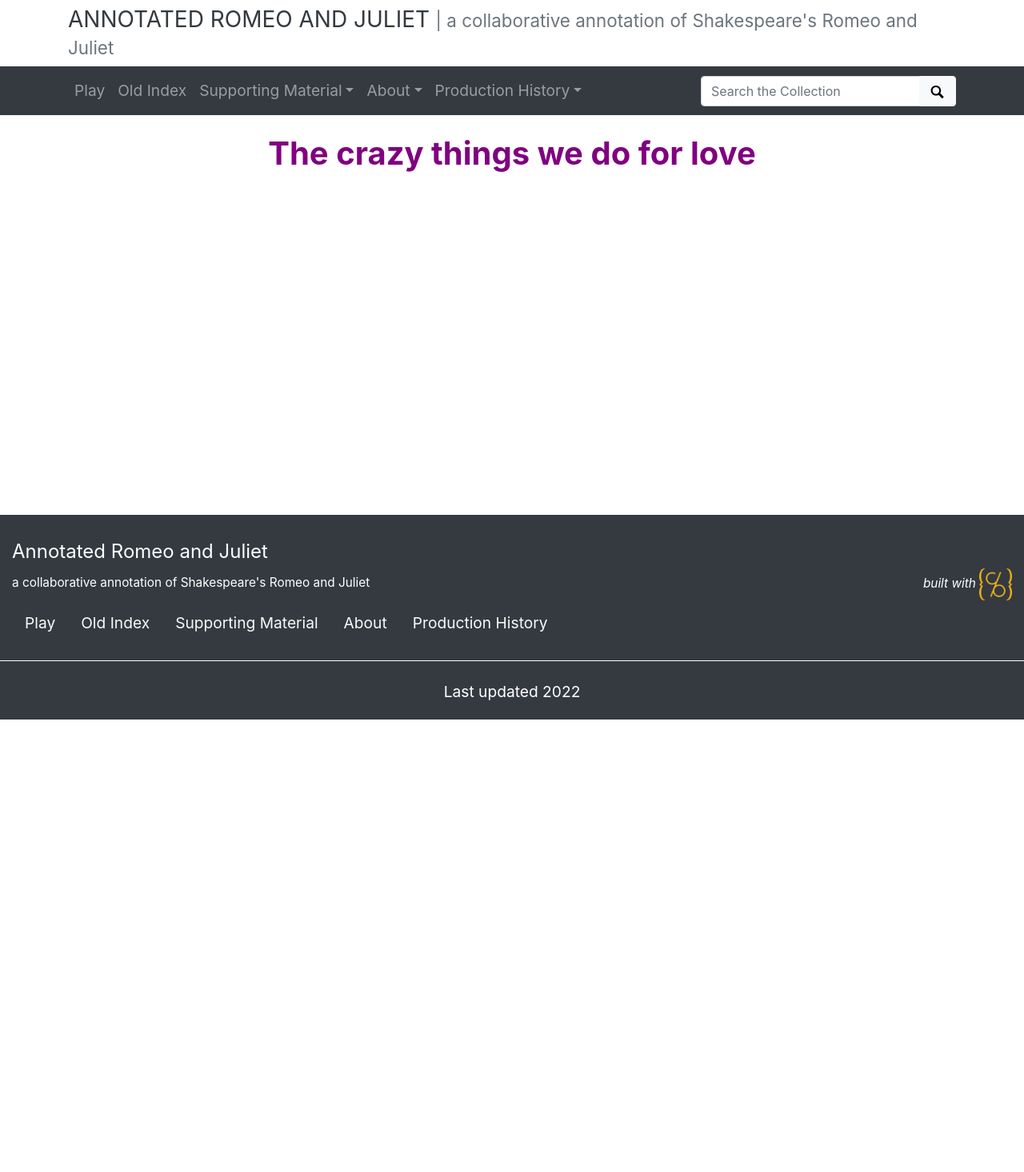
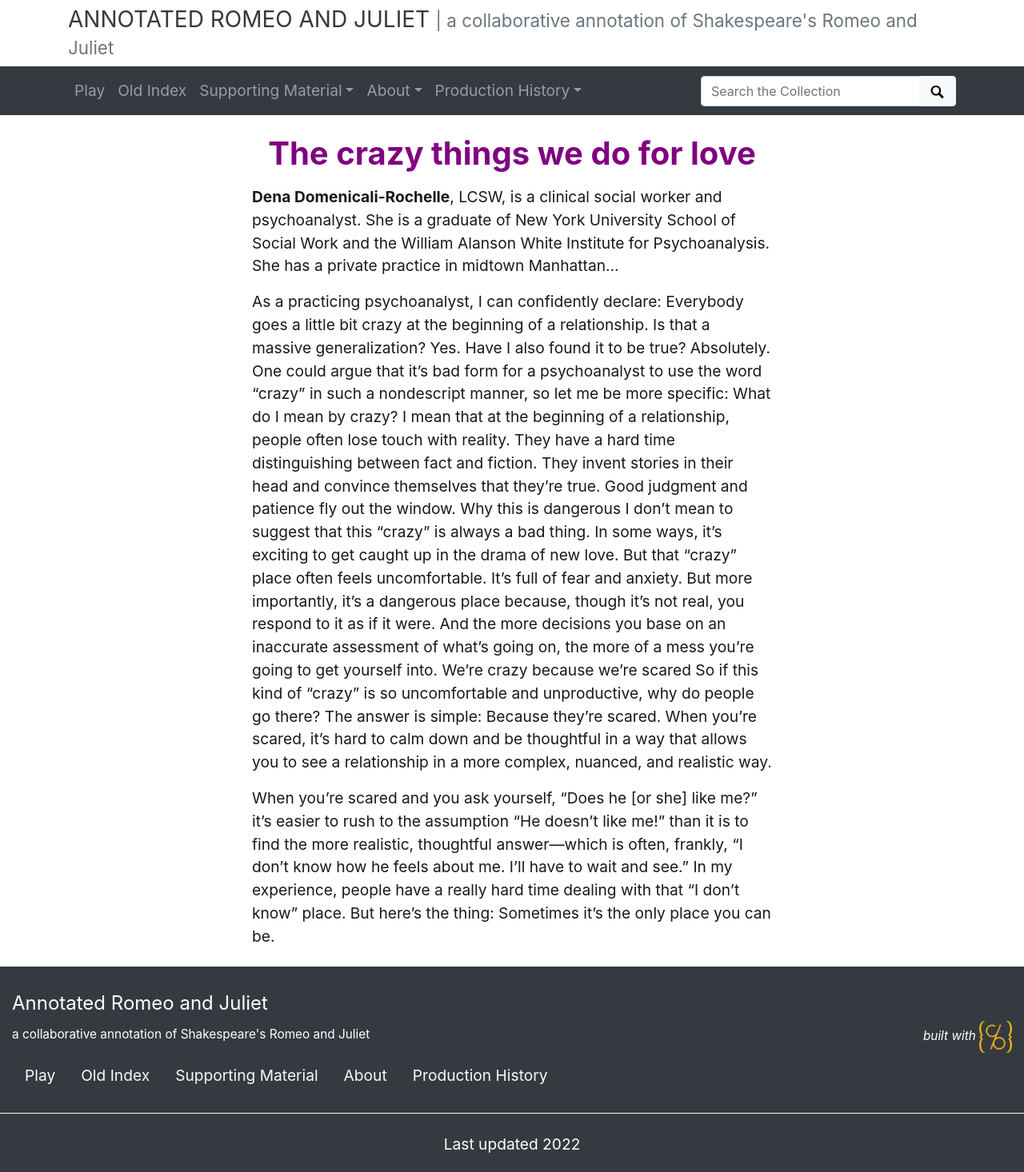
Before and after one commit to thecdil/romeoandjuliet, a Jekyll site: the page built from pages/the crazy things we do for love.md, in a window 1280 px wide. Shown: the whole page at 80% size. Built offline with Jekyll 4.4.1, drawn with Linux system fonts in a browser that asks for light colours; before the commit the page ends 900 px from its top, so only the background shows below that.

Commit message:
Update the crazy things we do for love.md

```diff
--- a/pages/the crazy things we do for love.md
+++ b/pages/the crazy things we do for love.md
@@ -4,3 +4,15 @@ layout: about
 permalink: /Thecrazythingswedoforlove.html
 ---
 # **<center><font color="purple">The crazy things we do for love</font></center>**
+
+**Dena Domenicali-Rochelle**, LCSW, is a clinical social worker and psychoanalyst. She is a graduate of New York University School of Social Work and the William Alanson White Institute for Psychoanalysis. She has a private practice in midtown Manhattan...
+
+As a practicing psychoanalyst, I can confidently declare: Everybody goes a little bit crazy at the beginning of a relationship. Is that a massive generalization? Yes. Have I also found it to be true? Absolutely.
+One could argue that it’s bad form for a psychoanalyst to use the word “crazy” in such a nondescript manner, so let me be more specific: What do I mean by crazy? I mean that at the beginning of a relationship, people often lose touch with reality. They have a hard time distinguishing between fact and fiction. They invent stories in their head and convince themselves that they’re true. Good judgment and patience fly out the window.
+Why this is dangerous
+I don’t mean to suggest that this “crazy” is always a bad thing. In some ways, it’s exciting to get caught up in the drama of new love. But that “crazy” place often feels uncomfortable. It’s full of fear and anxiety. But more importantly, it’s a dangerous place because, though it’s not real, you respond to it as if it were. And the more decisions you base on an inaccurate assessment of what’s going on, the more of a mess you’re going to get yourself into.
+We’re crazy because we’re scared
+So if this kind of “crazy” is so uncomfortable and unproductive, why do people go there? The answer is simple: Because they’re scared. When you’re scared, it’s hard to calm down and be thoughtful in a way that allows you to see a relationship in a more complex, nuanced, and realistic way.
+
+When you’re scared and you ask yourself, “Does he [or she] like me?” it’s easier to rush to the assumption “He doesn’t like me!” than it is to find the more realistic, thoughtful answer—which is often, frankly, “I don’t know how he feels about me. I’ll have to wait and see.”
+In my experience, people have a really hard time dealing with that "I don’t know" place. But here’s the thing: Sometimes it’s the only place you can be.
```
